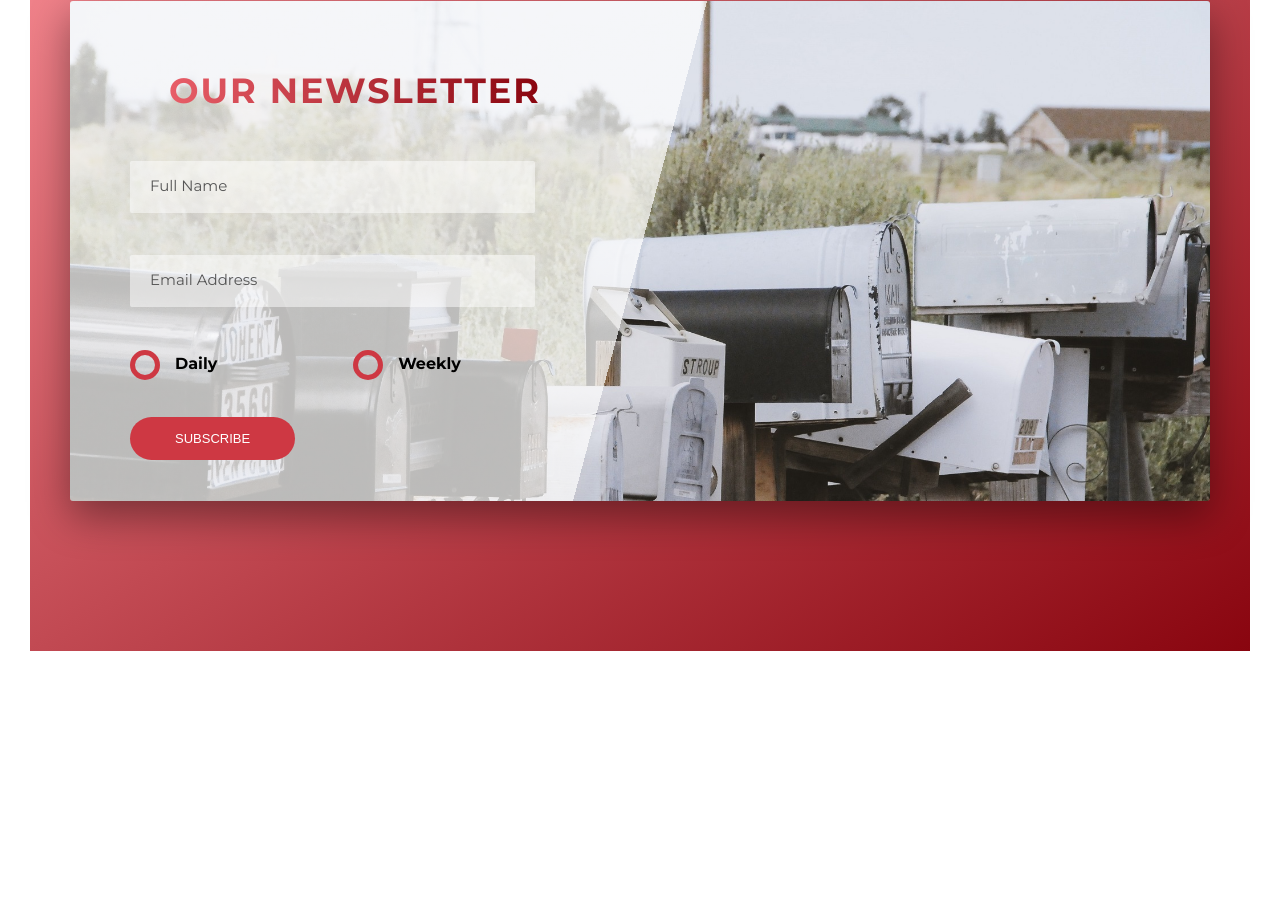
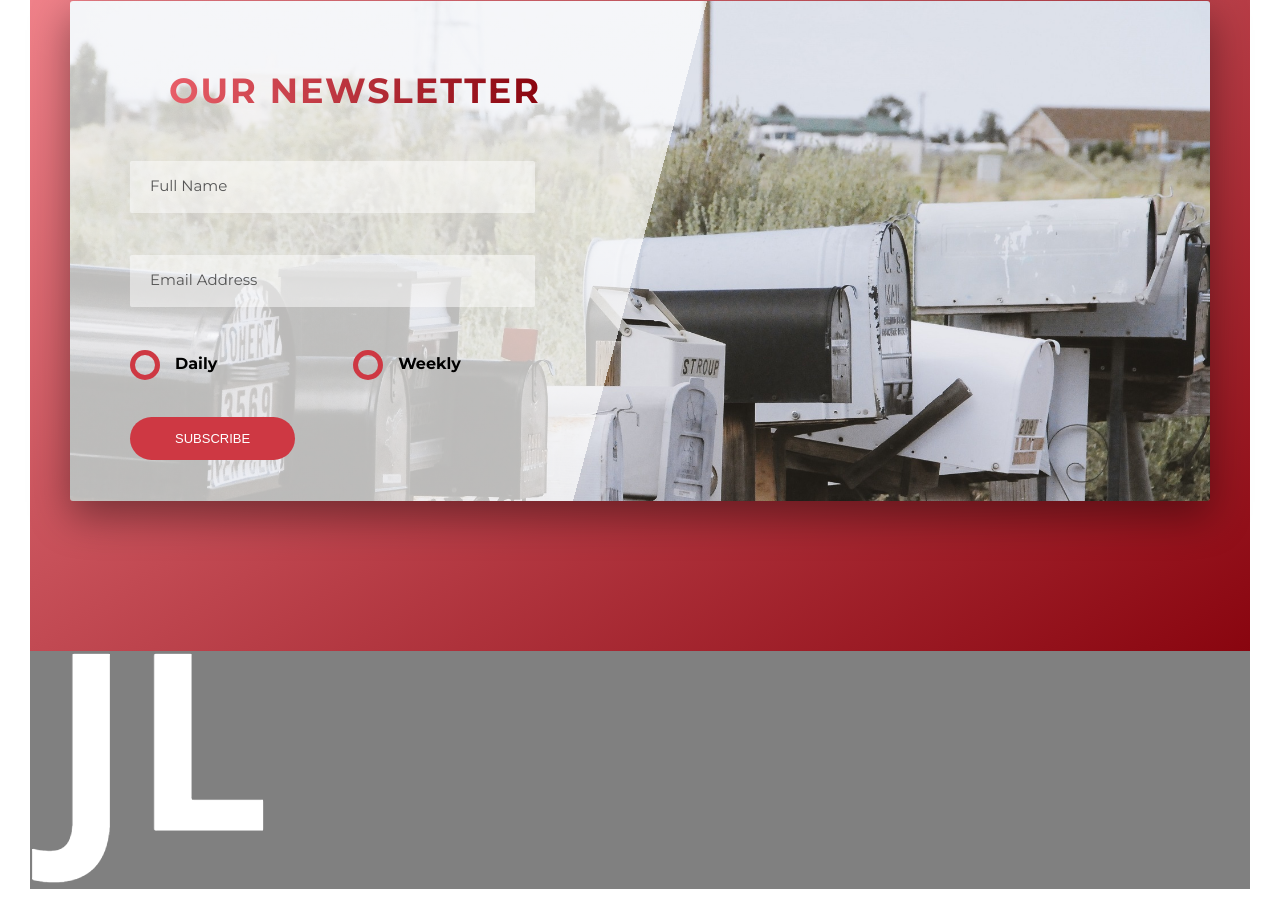
Before and after one commit to cataopriscila/journey, a website: page index.html in a window 1280 px wide. Shown: the part 4602-5521 px from the top of the page. Before the commit the page ends 5283 px from the top, so only its background shows below. Drawn offline with Linux system fonts and the light colour scheme.

Commit message:
Inicialized footer

```diff
--- a/index.html
+++ b/index.html
@@ -332,8 +332,13 @@
           </div>
         </div>
       </section>
+    </main>
 
-    </main>
+    <div class="footer">
+      <div style="background-color: grey;" class="footer__logo-container">
+        <img src="img/logo-white.png" alt="Full logo" class="footer__logo">
+      </div>
+    </div>
 
     <!--
     <section class="grid-test">
```
